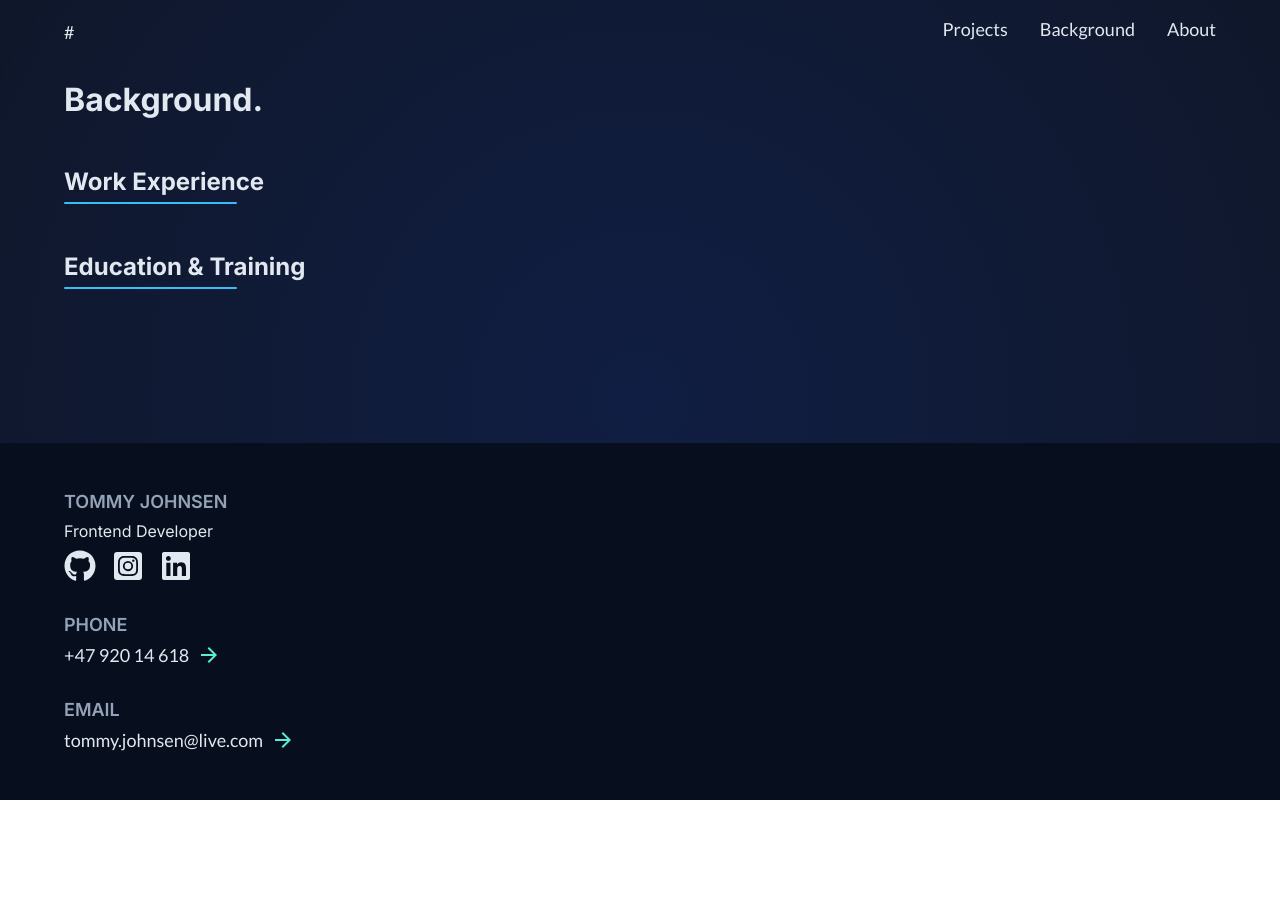
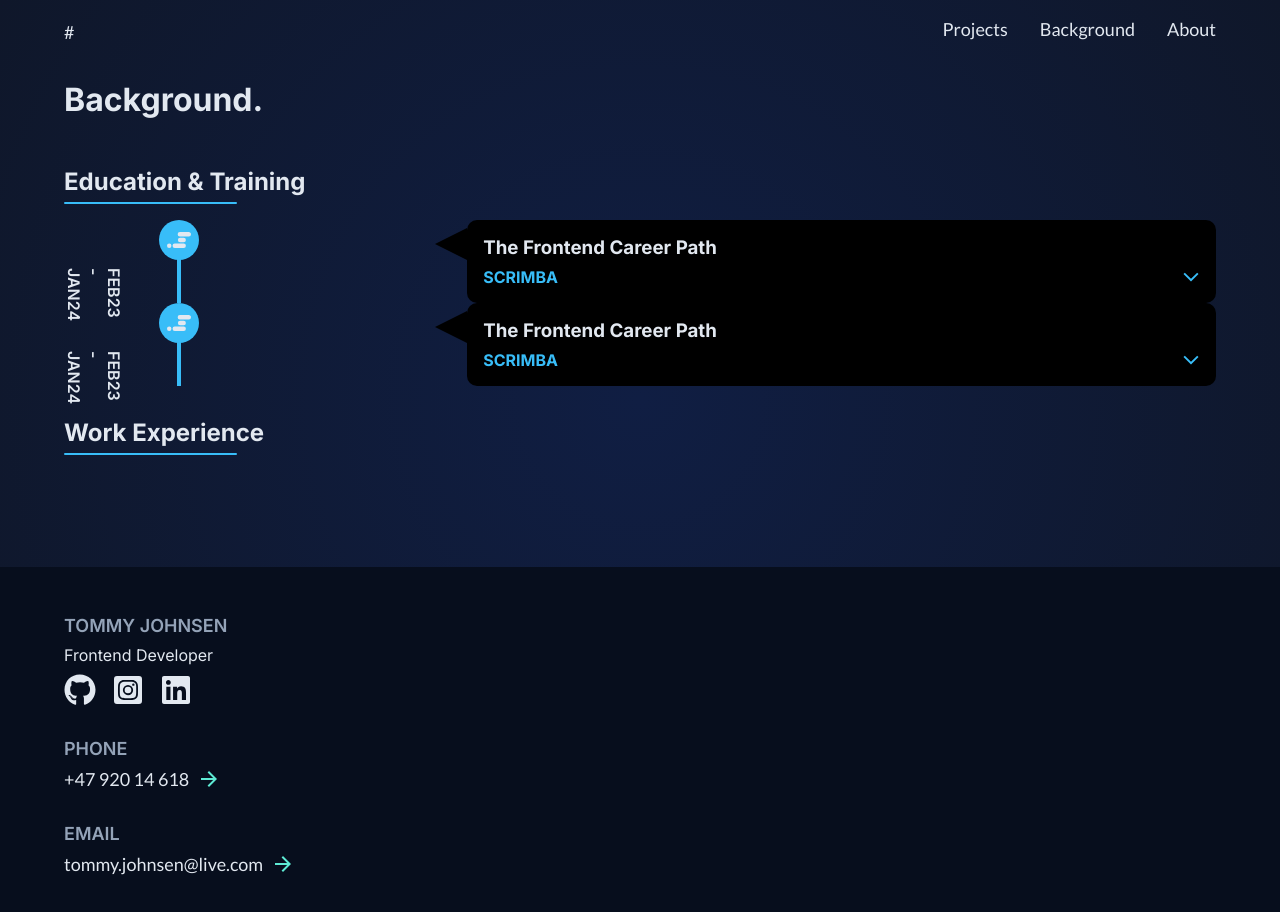
Before and after one commit to 7oiden/portfolio-v3, a React (Vite) app: page /background in a window 1280 px wide. Shown: the top 912 px of the page. Before the commit the page ends 800 px from the top, so only its background shows below. Built offline with nearby package versions, Linux system fonts and the light colour scheme.

Commit message:
content added to background page

```diff
--- a/css/styles.css
+++ b/css/styles.css
@@ -230,6 +230,17 @@ p {
   font-size: 0.875rem;
 }
 
+.path-heading {
+  font-weight: 700;
+  color: #e2e8f0;
+}
+
+.path-sub-heading {
+  font-weight: 700;
+  color: #38bdf8;
+  text-transform: uppercase;
+}
+
 .header {
   height: 3rem;
   z-index: 1;
@@ -416,6 +427,38 @@ nav {
   border-radius: 64px;
 }
 
+.arrow-icon {
+  width: 1.125rem;
+  height: auto;
+  color: #38bdf8;
+  cursor: pointer;
+}
+.arrow-icon--up {
+  transform: rotate(-90deg);
+}
+.arrow-icon--down {
+  transform: rotate(90deg);
+}
+
+.path__icon-container {
+  display: flex;
+  align-items: center;
+  justify-content: center;
+  background-color: #38bdf8;
+  border-radius: 50%;
+  width: 2.5rem;
+  height: 2.5rem;
+  position: absolute;
+  left: 10%;
+  transform: translateX(-50%);
+}
+
+.path-icon {
+  width: 1.5rem;
+  height: auto;
+  color: #e2e8f0;
+}
+
 .card {
   display: flex;
   flex-direction: column;
@@ -505,6 +548,59 @@ nav {
   height: 8rem;
 }
 
+.path {
+  position: relative;
+}
+
+.path__info {
+  display: flex;
+  flex-direction: column;
+  gap: 0.5rem;
+  background-color: black;
+  padding: 1rem;
+  border-radius: 10px;
+  position: relative;
+  width: 65%;
+  margin-left: auto;
+}
+
+.triangle-left {
+  position: absolute;
+  top: 0.5rem;
+  left: -2rem;
+  width: 0;
+  height: 0;
+  border-top: 1rem solid transparent;
+  border-bottom: 1rem solid transparent;
+  border-right: 2rem solid black;
+}
+
+.path-sub-heading-container {
+  display: flex;
+  align-items: center;
+  justify-content: space-between;
+}
+
+.path__vert::before {
+  content: "";
+  position: absolute;
+  top: 2rem;
+  bottom: 0;
+  left: 10%;
+  border-left: 4px solid #38bdf8;
+  transform: translateX(-50%);
+}
+
+.path__date {
+  position: absolute;
+  left: 0;
+  top: 3rem;
+  writing-mode: vertical-rl;
+  text-orientation: sideways;
+  color: #e2e8f0;
+  font-weight: 600;
+}
+
 .footer {
   background-color: #070e1d;
   flex-shrink: 0;
--- a/src/pages/Background.jsx
+++ b/src/pages/Background.jsx
@@ -8,8 +8,8 @@ export default function Background() {
       <Heading size="1" cssClass="page-heading">
         Background.
       </Heading>
+      <Education />
       <Experience />
-      <Education />
     </div>
   );
 }
--- a/src/pages/background/Education.jsx
+++ b/src/pages/background/Education.jsx
@@ -1,11 +1,92 @@
 import Heading from "../../components/Heading";
+import { MdOutlineArrowForwardIos } from "react-icons/md";
+import { useState } from "react";
+import { SiScrimba } from "react-icons/si";
 
 export default function Education() {
+  const [isOpen, setIsOpen] = useState(false);
+
+  function handleClick() {
+    setIsOpen((prevIsOpen) => !prevIsOpen);
+  }
+
   return (
     <section>
       <Heading size="2" cssClass="section-heading underline">
         Education & Training
       </Heading>
+      <div className="path">
+        <div>
+          <div>
+            <div className="path__vert path-1"></div>
+            <div className="path__icon-container path-1">
+              <SiScrimba className="path-icon" />
+            </div>
+            <div className="path__date">FEB23 - JAN24</div>
+          </div>
+          <div className="path__info">
+            <div className="triangle-left"></div>
+            <Heading size="3" cssClass="path-heading">
+              The Frontend Career Path
+            </Heading>
+            <div className="path-sub-heading-container">
+              <Heading size="4" cssClass="path-sub-heading">
+                Scrimba
+              </Heading>
+              <MdOutlineArrowForwardIos
+                className={
+                  isOpen
+                    ? "arrow-icon arrow-icon--up"
+                    : "arrow-icon arrow-icon--down"
+                }
+                onClick={handleClick}
+              />
+            </div>
+            {isOpen && (
+              <p>
+                Lorem ipsum dolor sit amet, consectetur adipiscing elit, sed do
+                eiusmod tempor incididunt ut labore et dolore magna aliqua.
+              </p>
+            )}
+          </div>
+        </div>
+      </div>
+      <div>
+        <div className="path">
+          <div>
+            <div className="path__vert path-2"></div>
+            <div className="path__icon-container path-2">
+              <SiScrimba className="path-icon" />
+            </div>
+            <div className="path__date">FEB23 - JAN24</div>
+          </div>
+          <div className="path__info">
+            <div className="triangle-left"></div>
+            <Heading size="3" cssClass="path-heading">
+              The Frontend Career Path
+            </Heading>
+            <div className="path-sub-heading-container">
+              <Heading size="4" cssClass="path-sub-heading">
+                Scrimba
+              </Heading>
+              <MdOutlineArrowForwardIos
+                className={
+                  isOpen
+                    ? "arrow-icon arrow-icon--up"
+                    : "arrow-icon arrow-icon--down"
+                }
+                onClick={handleClick}
+              />
+            </div>
+            {isOpen ? (
+              <p>
+                Lorem ipsum dolor sit amet, consectetur adipiscing elit, sed do
+                eiusmod tempor incididunt ut labore et dolore magna aliqua.
+              </p>
+            ) : null}
+          </div>
+        </div>
+      </div>
     </section>
   );
 }
--- a/src/sass/partials/_base.scss
+++ b/src/sass/partials/_base.scss
@@ -96,6 +96,7 @@ img {
   color: getColor($link);
 }
 
+
 // background-image: radial-gradient(
 //       at 40% 40%,
 //       rgb(30, 144, 255) 0px,
--- a/src/sass/partials/_icons.scss
+++ b/src/sass/partials/_icons.scss
@@ -36,3 +36,37 @@
   padding: 0.25rem 1rem;
   border-radius: 64px;
 }
+
+.arrow-icon {
+  width: 1.125rem;
+  height: auto;
+  color: getColor(headingAccent);
+  cursor: pointer;
+
+  &--up {
+    transform: rotate(-90deg);
+  }
+
+  &--down {
+    transform: rotate(90deg);
+  }
+}
+
+.path__icon-container {
+  display: flex;
+  align-items: center;
+  justify-content: center;
+  background-color: getColor(accentCol1);
+  border-radius: 50%;
+  width: 2.5rem;
+  height: 2.5rem;
+  position: absolute;
+  left: 10%;
+  transform: translateX(-50%);
+}
+
+.path-icon {
+  width: 1.5rem;
+  height: auto;
+  color: getColor(link);
+}
--- /dev/null
+++ b/src/sass/partials/_path.scss
@@ -0,0 +1,57 @@
+.path {
+  position: relative;
+//   display: flex;
+//   flex-direction: column;
+//   gap: 2rem;
+  //   background-color: black;
+}
+
+.path__info {
+  display: flex;
+  flex-direction: column;
+  gap: 0.5rem;
+  //   background-color: getColor(primaryBg);
+  background-color: black;
+  padding: 1rem;
+  border-radius: 10px;
+  position: relative;
+  width: 65%;
+  margin-left: auto;
+}
+
+.triangle-left {
+  position: absolute;
+  top: 0.5rem;
+  left: -2rem;
+  width: 0;
+  height: 0;
+  border-top: 1rem solid transparent;
+  border-bottom: 1rem solid transparent;
+  border-right: 2rem solid black;
+}
+
+.path-sub-heading-container {
+  display: flex;
+  align-items: center;
+  justify-content: space-between;
+}
+
+.path__vert::before {
+  content: "";
+  position: absolute;
+  top: 2rem;
+  bottom: 0;
+  left: 10%;
+  border-left: 4px solid getColor(accentCol1);
+  transform: translateX(-50%);
+}
+
+.path__date {
+  position: absolute;
+  left: 0;
+  top: 3rem;
+  writing-mode: vertical-rl;
+  text-orientation: sideways;
+  color: getColor(link);
+  font-weight: 600;
+}
--- a/src/sass/partials/_typography.scss
+++ b/src/sass/partials/_typography.scss
@@ -98,3 +98,14 @@ p {
   color: getColor(badgeText);
   font-size: getSize(badgeText);
 }
+
+.path-heading {
+  font-weight: 700;
+  color: getColor(headingLight);
+}
+
+.path-sub-heading {
+  font-weight: 700;
+  color: getColor(headingAccent);
+  text-transform: uppercase;
+}
--- a/src/sass/styles.scss
+++ b/src/sass/styles.scss
@@ -11,4 +11,5 @@
 @import "./partials/card";
 @import "./partials/buttons";
 @import "./partials/forms";
+@import "./partials/path";
 @import "./partials/footer";
```
Also changed, not shown: src/pages/background/PathInfo.jsx (added, +21 -0 lines), 1 other file (tests, documents, lock files or other folders).
